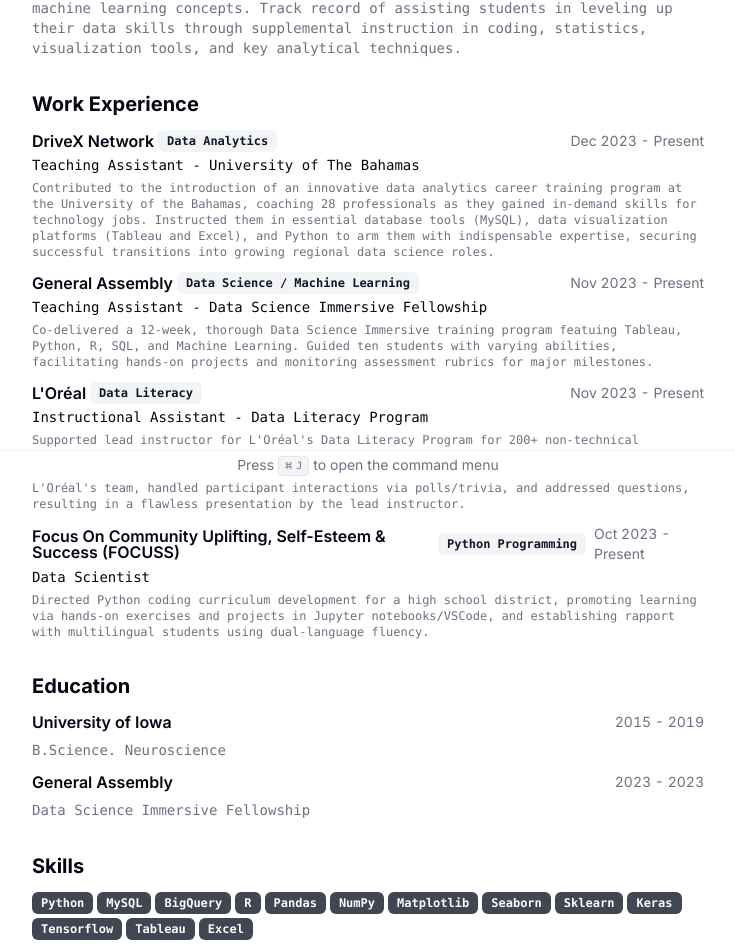
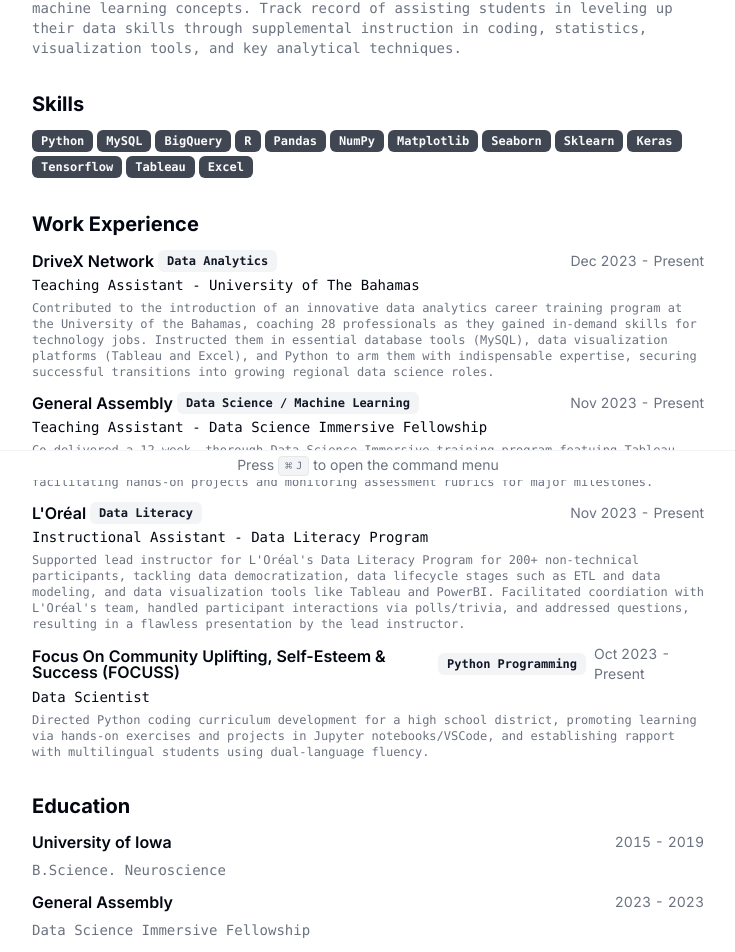
Before and after one commit to bryan-ortiz0/resume-nextjs, a Next.js app: page / in a window 1280 px wide. Shown: the part 320-1272 px from the top of the page, without its empty margins (272-1007 px from the left). Built offline with nearby package versions, Linux system fonts and the light colour scheme.

Commit message:
changed layout

```diff
--- a/src/app/page.tsx
+++ b/src/app/page.tsx
@@ -99,6 +99,14 @@
           </p>
         </Section>
         <Section>
+          <h2 className="text-xl font-bold">Skills</h2>
+          <div className="flex flex-wrap gap-1">
+            {RESUME_DATA.skills.map((skill) => {
+              return <Badge key={skill}>{skill}</Badge>;
+            })}
+          </div>
+        </Section>
+        <Section>
           <h2 className="text-xl font-bold">Work Experience</h2>
           {RESUME_DATA.work.map((work) => {
             return (
@@ -158,14 +166,6 @@
             );
           })}
         </Section>
-        <Section>
-          <h2 className="text-xl font-bold">Skills</h2>
-          <div className="flex flex-wrap gap-1">
-            {RESUME_DATA.skills.map((skill) => {
-              return <Badge key={skill}>{skill}</Badge>;
-            })}
-          </div>
-        </Section>
 
         <Section className="print-force-new-page scroll-mb-16">
           <h2 className="text-xl font-bold">Projects</h2>
```
